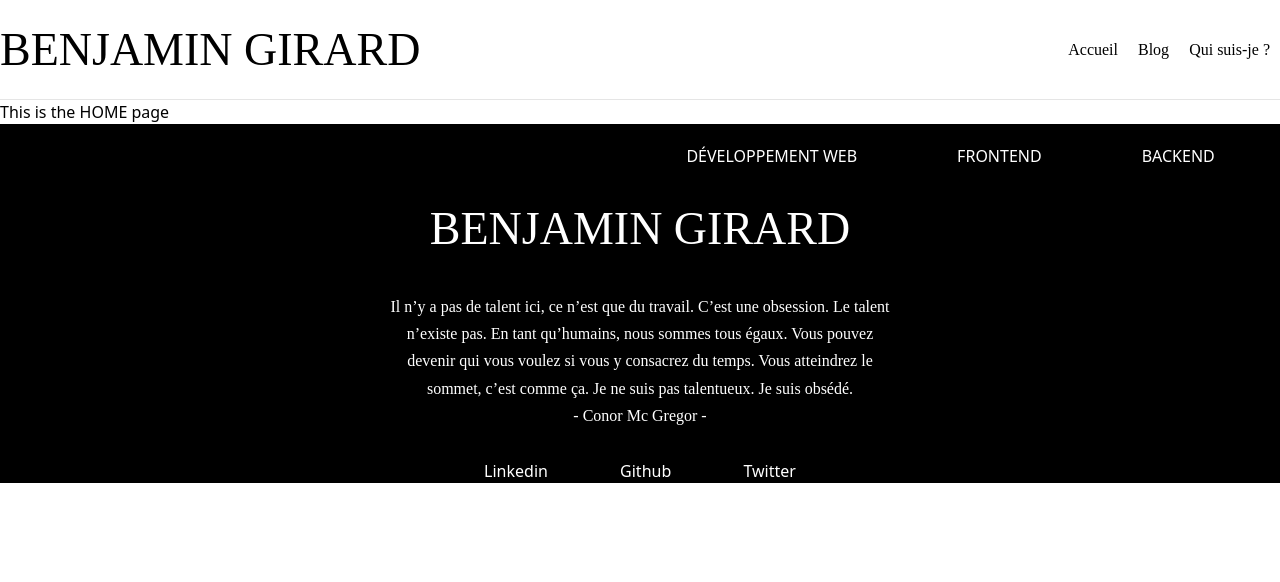
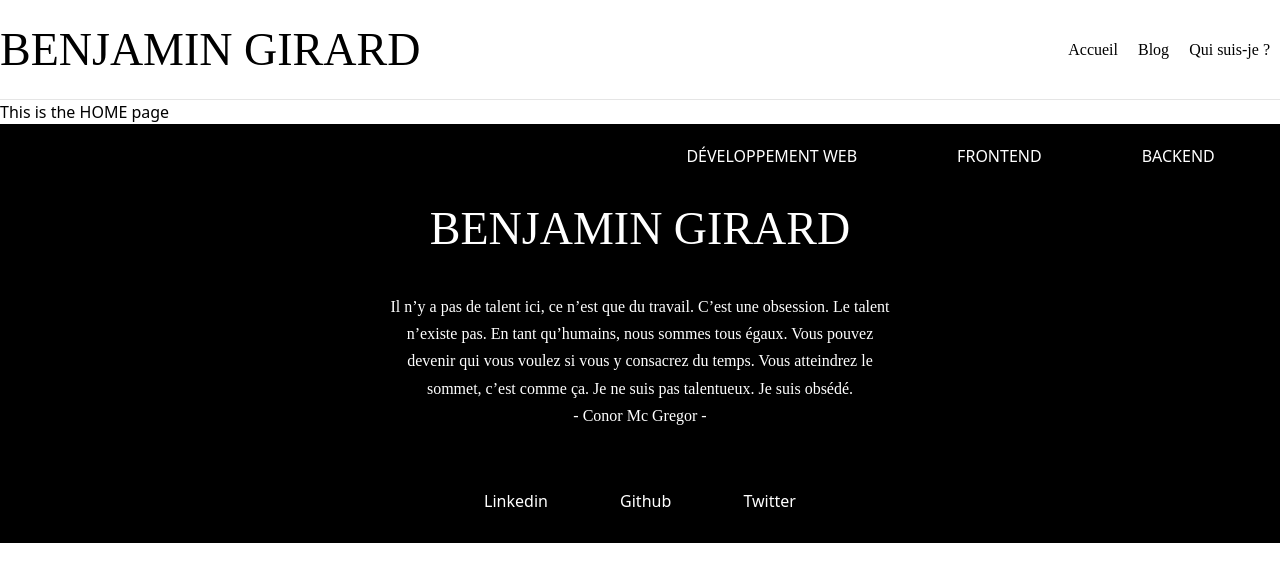
Before and after one commit to benaor/_nextjs_blog-benjamin, a Next.js app: page /Home/Home in a window 1280 px wide. Shown: the top 582 px of the page. Built offline with nearby package versions, Linux system fonts and the light colour scheme.

Commit message:
Add style in props

```diff
--- a/components/molecules/SocialNetworkBar/SocialNetworkBar.tsx
+++ b/components/molecules/SocialNetworkBar/SocialNetworkBar.tsx
@@ -1,11 +1,13 @@
 import * as React from 'react'
 import { PropType, SocialLinkType } from './SocialNetworkBar.types'
 
-const SocialNetworkBar: React.FunctionComponent<PropType> = ({ networks }: PropType) => {
+const SocialNetworkBar: React.FunctionComponent<PropType> = ({ networks, style }: PropType) => {
   const styles: React.CSSProperties = {
     display: 'flex',
     justifyContent: 'space-around',
-    width: '30%'
+    width: '30%',
+    padding: '30px 0',
+    ...style
   }
 
   return (
--- a/components/molecules/SocialNetworkBar/SocialNetworkBar.types.ts
+++ b/components/molecules/SocialNetworkBar/SocialNetworkBar.types.ts
@@ -1,5 +1,8 @@
+import { CSSProperties } from 'react'
+
 export type PropType = {
   networks: Array<SocialLinkType>
+  style?: CSSProperties
 }
 
 export type SocialLinkType = {
```
